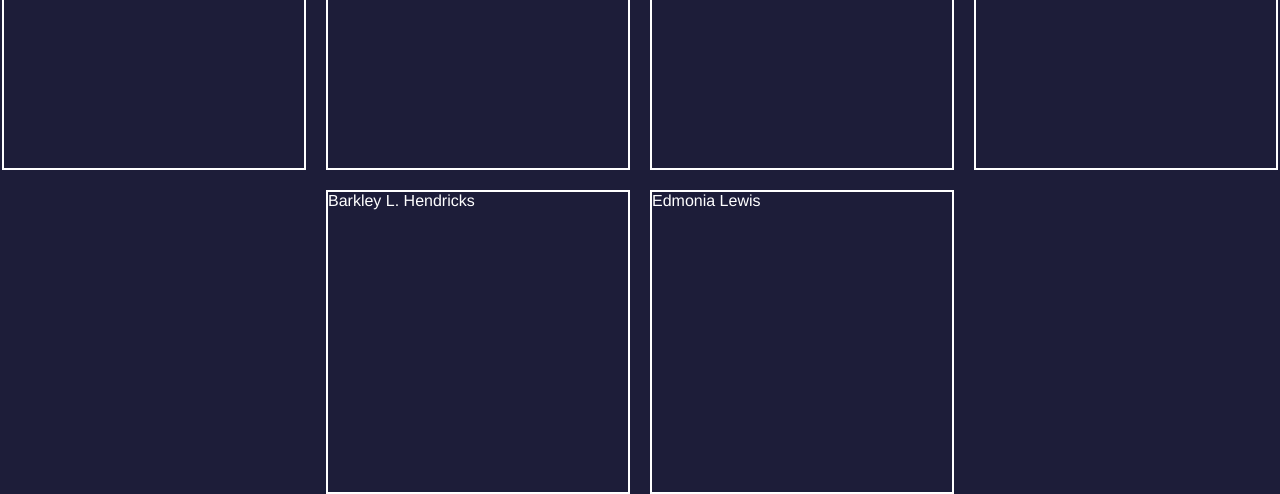
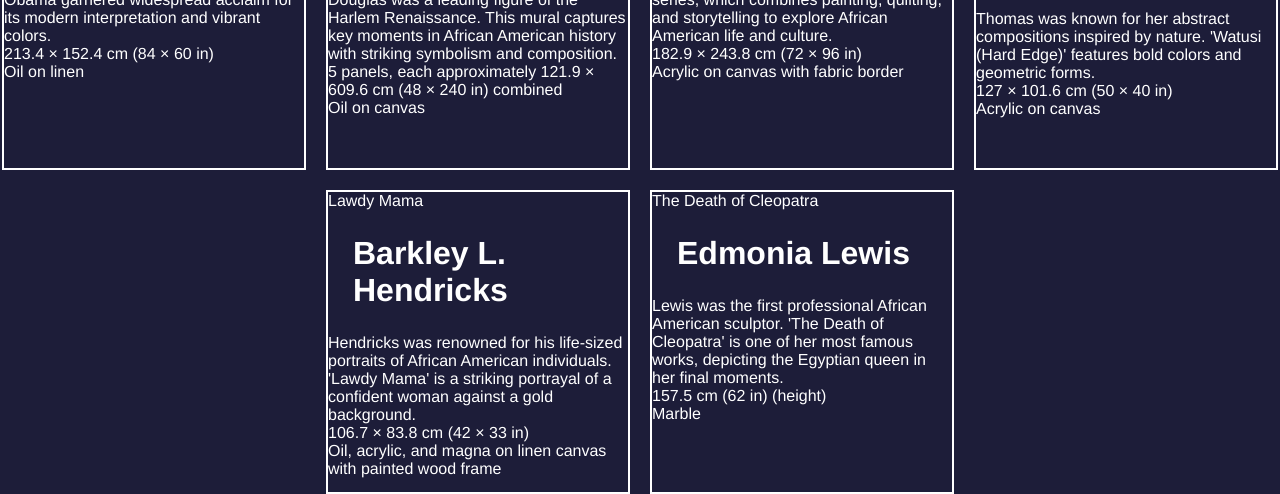
Before and after one commit to JosueSalazaku/the-collection, a website built with Vite: page index.html in a window 1280 px wide. Shown: the part 595-1089 px from the top of the page. Built offline with nearby package versions, Linux system fonts and the light colour scheme.

Commit message:
Display title, name, Descriptions and meduim of the collection

```diff
--- a/main.js
+++ b/main.js
@@ -17,9 +17,26 @@ function collectionsCard() {
 }
 
 function cardsInfo(painting, paintingCards) {
-  let artistName = document.createElement('p')
+  let artTitle = document.createElement('p');
+  artTitle.textContent = painting.title;
+  paintingCards.appendChild(artTitle)
+
+  let artistName = document.createElement('h1');
   artistName.textContent = painting.artist;
   paintingCards.appendChild(artistName);
+
+  let artDescription = document.createElement('p');
+  artDescription.textContent = painting.description;
+  paintingCards.appendChild(artDescription);
+
+  let artDimensions = document.createElement('p');
+  artDimensions.textContent = painting.dimensions;
+  paintingCards.appendChild(artDimensions);
+
+  let artMedium = document.createElement('p');
+  artMedium.textContent = painting.medium;
+  paintingCards.appendChild(artMedium);
+
   console.log(painting.artist)
 }
 collectionsCard()
--- a/style.css
+++ b/style.css
@@ -36,6 +36,7 @@ h1 {
 
 .cards {
   display: flex;
+  flex-direction: column;
   border: solid 2px white;
   width: 300px;
   height: 300px;
```
